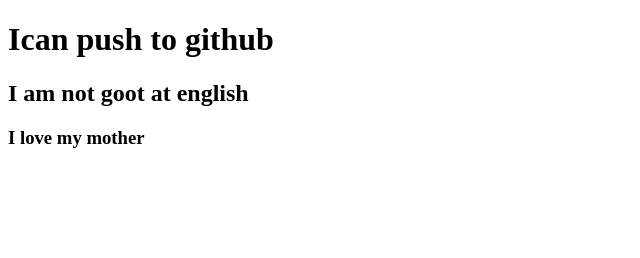
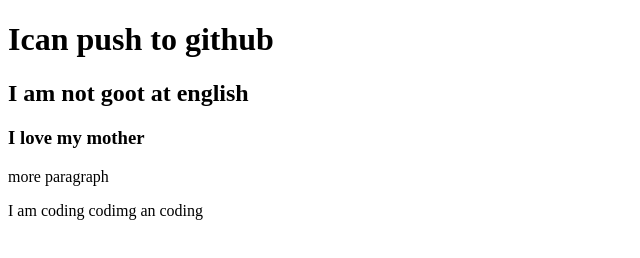
Before and after one commit to ormikhanom/my-third-ripo, a plain HTML site: page index.html in a window 1280 px wide. Shown: the whole page, without its empty margins (0-640 px from the left). Drawn offline with Linux system fonts and the light colour scheme.

Commit message:
style added

```diff
--- a/index.html
+++ b/index.html
@@ -10,5 +10,7 @@
     <h1>Ican push to github</h1>
     <h2> I am not goot at english</h2>
     <h3>I love my mother</h3>
+    <p>more paragraph</p>
+    <p>I am coding codimg an coding</p>
 </body>
 </html>
```
Also changed, not shown: style.css (added).
